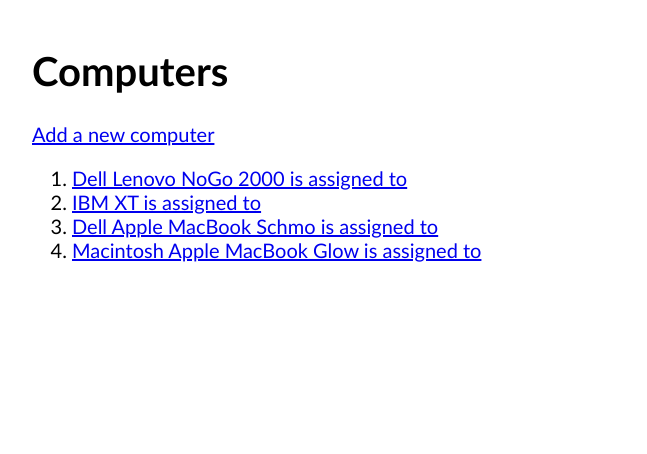
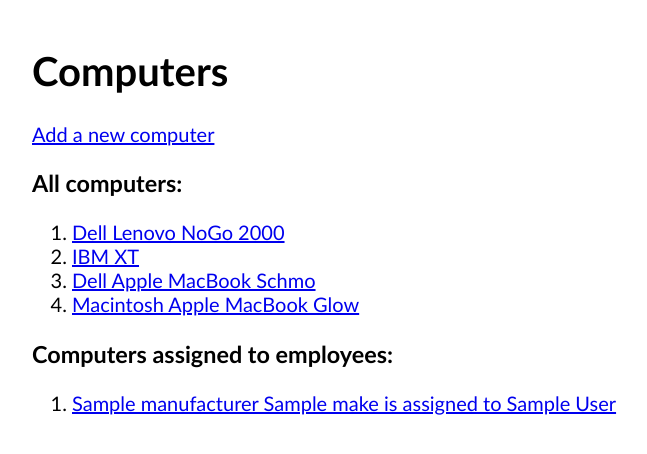
Before and after one commit to nss-day-cohort-38/bangazon-workforce-management-aquarii-star-system, a Django app: template hrapp/templates/computers/list.html in a window 1280 px wide. Shown: the part 67-521 px from the top of the page, without its empty margins (8-655 px from the left). Run offline with Django 3.2, Linux system fonts and the light colour scheme; data comes from the database, SQL or seed files in the repository; tables that the repository leaves empty hold one stand-in row (values such as "Sample post"); the template is opened without the code that fills it: values that come from a table or form of the project are taken from there, most other values are stand-ins (such as "Sample title", 1, 10 or a date in 2020); parts of the project's set-up code (start-up, migrations or seed data) failed here and were passed over.

Commit message:
printing list of computers and list of assigned computers

```diff
--- a/hrapp/templates/computers/form.html
+++ b/hrapp/templates/computers/form.html
@@ -21,6 +21,7 @@
       <fieldset>
         <label for="employee">Assign to employee: </label>
         <select id="employee" type="text" name="employee_id">
+          <option value="">Select an employee</option>
               {% for employee in employees %}
                   <option value="{{ employee.id }}">{{ employee.first_name }} {{ employee.last_name }}</option>
               {% endfor %}
--- a/hrapp/templates/computers/list.html
+++ b/hrapp/templates/computers/list.html
@@ -5,8 +5,16 @@
       {% block content %}
     <h1>Computers</h1>
     <a href="{% url 'hrapp:computer_form' %}">Add a new computer</a>
+    <h3>All computers:</h3>
     <ol>
-    {% for computer in all_computers %}
+      {% for computer in all_computers %}
+      <li><a href="{% url 'hrapp:computer' computer.id %}">
+      {{ computer.manufacturer }} {{ computer.make }}</li></a>
+      {% endfor %}
+    </ol>
+    <h3>Computers assigned to employees:</h3>
+    <ol>
+    {% for computer in all_computer_keys %}
         <li>
           <a href="{% url 'hrapp:computer' computer.id %}">
             {{ computer.manufacturer }} {{ computer.make }}
--- a/hrapp/views/computers/details.py
+++ b/hrapp/views/computers/details.py
@@ -50,10 +50,10 @@
     if request.method == 'GET':
         computer = get_computer(computer_id)
         employee_computer = get_employee_computer(computer_id)
-        canDelete = True
+        canDelete = False
 
         if len(employee_computer) is 0:
-            canDelete = False
+            canDelete = True
 
         template = 'computers/detail.html'
         context = {
```
Also changed, not shown: hrapp/views/computers/list.py (+12 -3 lines).
